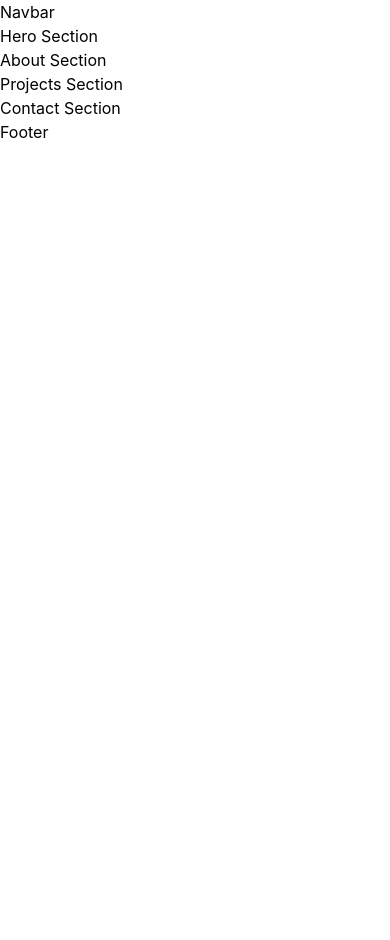
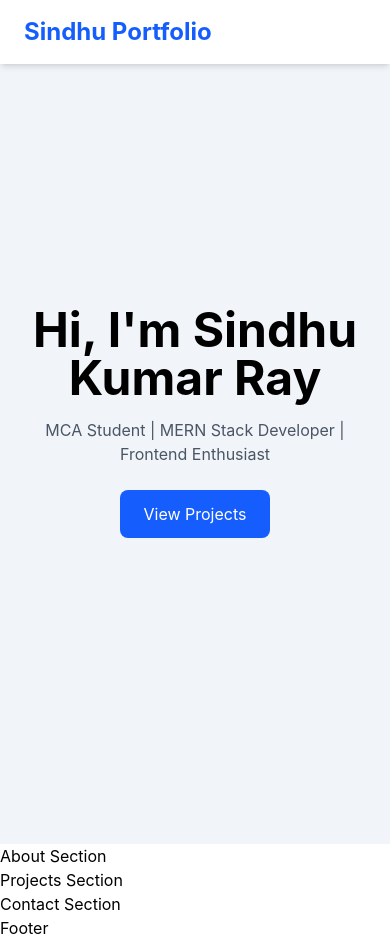
Before and after one commit to sindhukumarray/portfolio-website, a React (Vite) app: page / in a window 390 px wide. Before the commit the page ends 844 px from the top, so only its background shows below. Built offline with nearby package versions, Linux system fonts and the light colour scheme.

Commit message:
Build responsive navbar and hero section

```diff
--- a/src/components/Hero.jsx
+++ b/src/components/Hero.jsx
@@ -1,3 +1,38 @@
 export default function Hero() {
-  return <h1>Hero Section</h1>;
+  return (
+    <section
+      className="
+      h-screen
+      flex
+      flex-col
+      justify-center
+      items-center
+      text-center
+      px-4
+      bg-slate-100
+      "
+    >
+      <h1 className="text-5xl font-bold mb-4">
+        Hi, I'm Sindhu Kumar Ray
+      </h1>
+
+      <p className="text-gray-600 max-w-xl">
+        MCA Student | MERN Stack Developer | Frontend Enthusiast
+      </p>
+
+      <button
+        className="
+        mt-6
+        bg-blue-600
+        text-white
+        px-6
+        py-3
+        rounded-lg
+        hover:bg-blue-700
+        "
+      >
+        View Projects
+      </button>
+    </section>
+  );
 }
--- a/src/components/Navbar.jsx
+++ b/src/components/Navbar.jsx
@@ -1,3 +1,33 @@
 export default function Navbar() {
-  return <h1>Navbar</h1>;
+  return (
+    <nav className="fixed top-0 w-full bg-white shadow-md z-50">
+      <div className="max-w-7xl mx-auto flex items-center justify-between px-6 py-4">
+
+        <h1 className="text-2xl font-bold text-blue-600">
+          Sindhu Portfolio
+        </h1>
+
+        <ul className="hidden md:flex gap-6 font-medium">
+          <li>
+            <a href="#about" className="hover:text-blue-500">
+              About
+            </a>
+          </li>
+
+          <li>
+            <a href="#projects" className="hover:text-blue-500">
+              Projects
+            </a>
+          </li>
+
+          <li>
+            <a href="#contact" className="hover:text-blue-500">
+              Contact
+            </a>
+          </li>
+        </ul>
+
+      </div>
+    </nav>
+  );
 }
```
